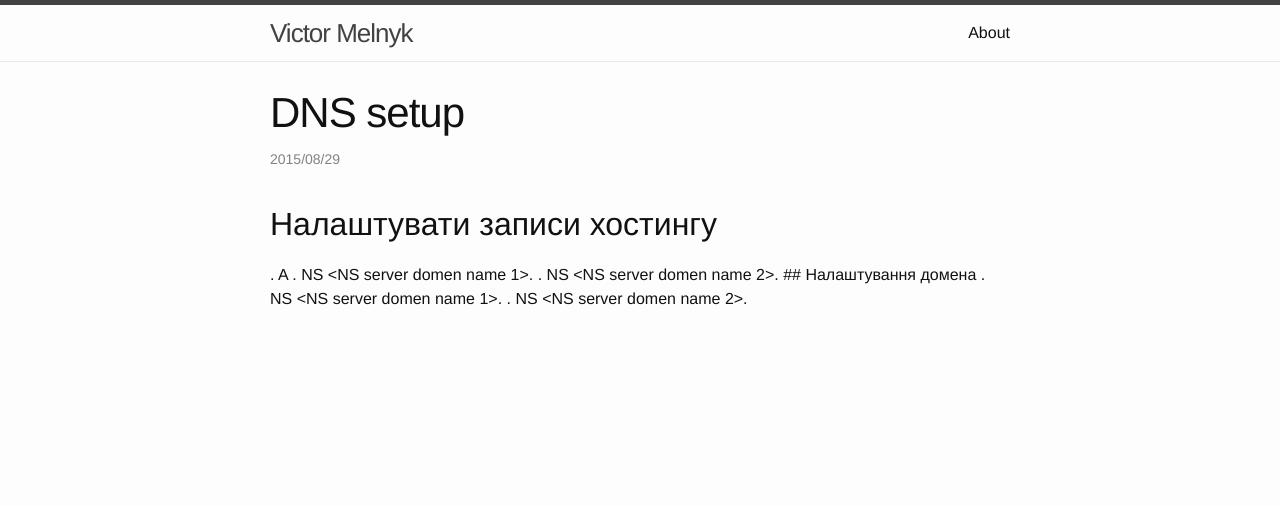
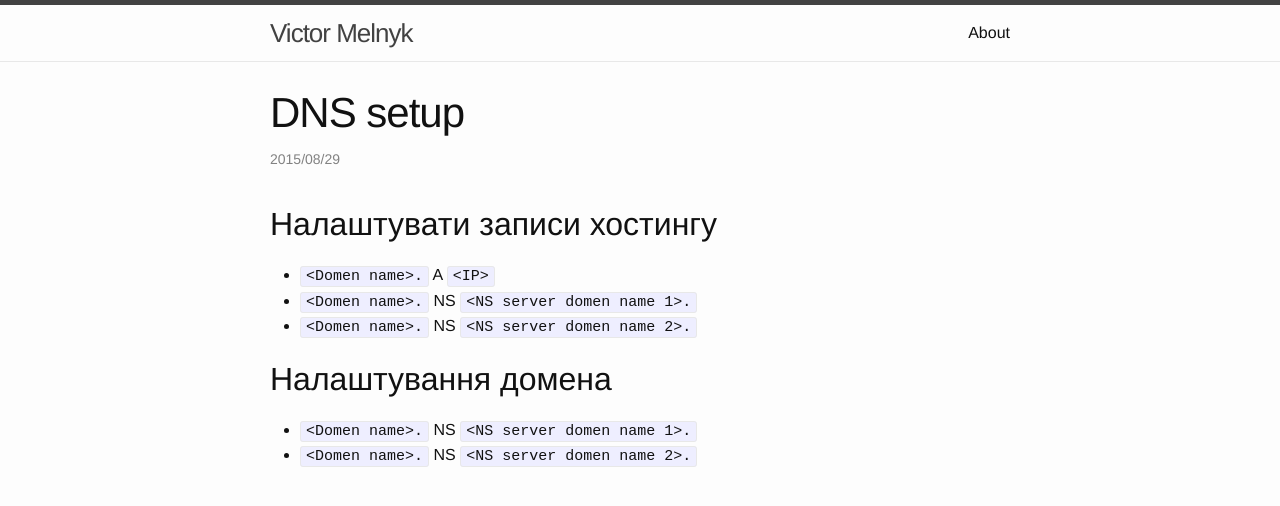
Before and after one commit to victormelnyk/blog, a Jekyll site: the page built from _posts/2015-08-29-dns-setup.md, in a window 1280 px wide. Shown: the top 506 px of the page. Built offline with Jekyll 4.4.1, drawn with Linux system fonts in a browser that asks for light colours; some of the changed lines change nothing that is shown.

Commit message:
update post

```diff
--- a/_posts/2015-08-29-dns-setup.md
+++ b/_posts/2015-08-29-dns-setup.md
@@ -1,14 +1,16 @@
 ---
 layout: post
 title:  DNS setup
-categories: Нотатки
+categories: blog
 tags: Ubuntu DNS Hosting
 ---
 ## Налаштувати записи хостингу
-<Domen name>. A <IP>
-<Domen name>. NS <NS server domen name 1>.
-<Domen name>. NS <NS server domen name 2>.
+
+- `<Domen name>.` A `<IP>`
+- `<Domen name>.` NS `<NS server domen name 1>.`
+- `<Domen name>.` NS `<NS server domen name 2>.`
 
 ## Налаштування домена
-<Domen name>. NS <NS server domen name 1>.
-<Domen name>. NS <NS server domen name 2>.
+
+- `<Domen name>.` NS `<NS server domen name 1>.`
+- `<Domen name>.` NS `<NS server domen name 2>.`
```
